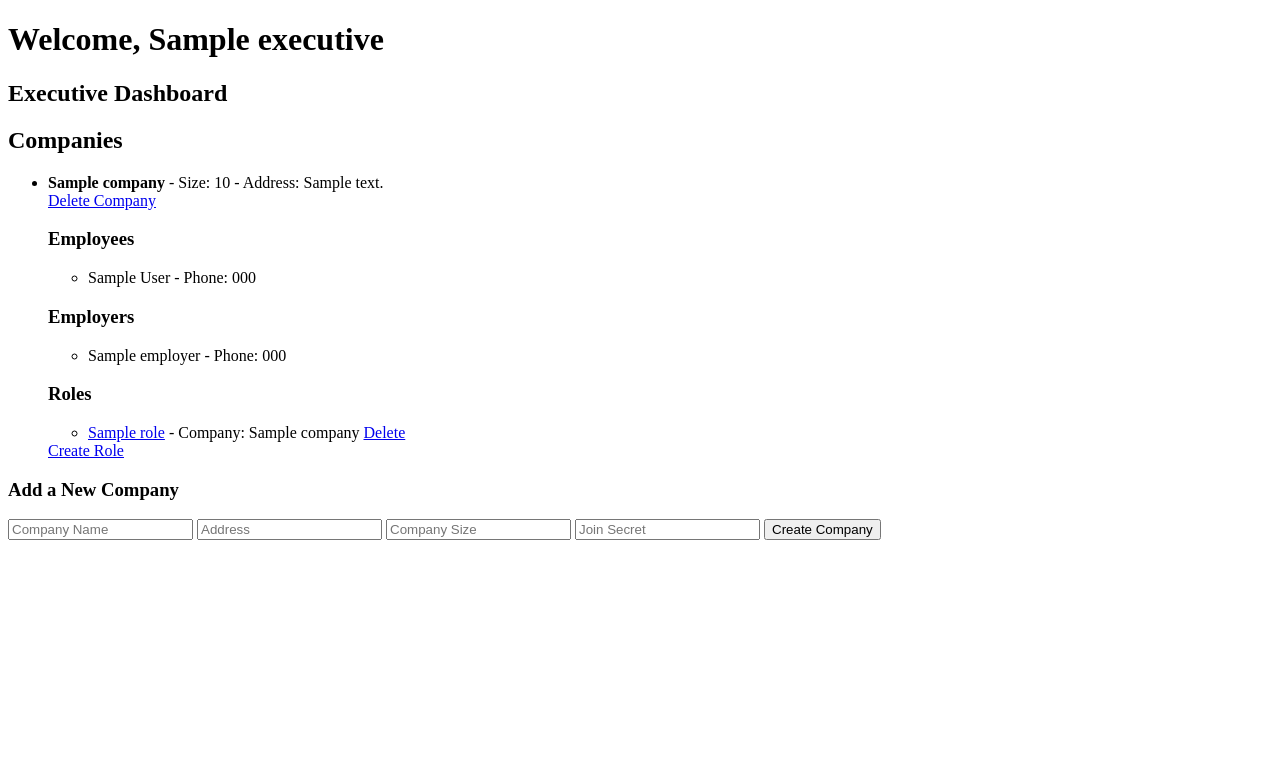
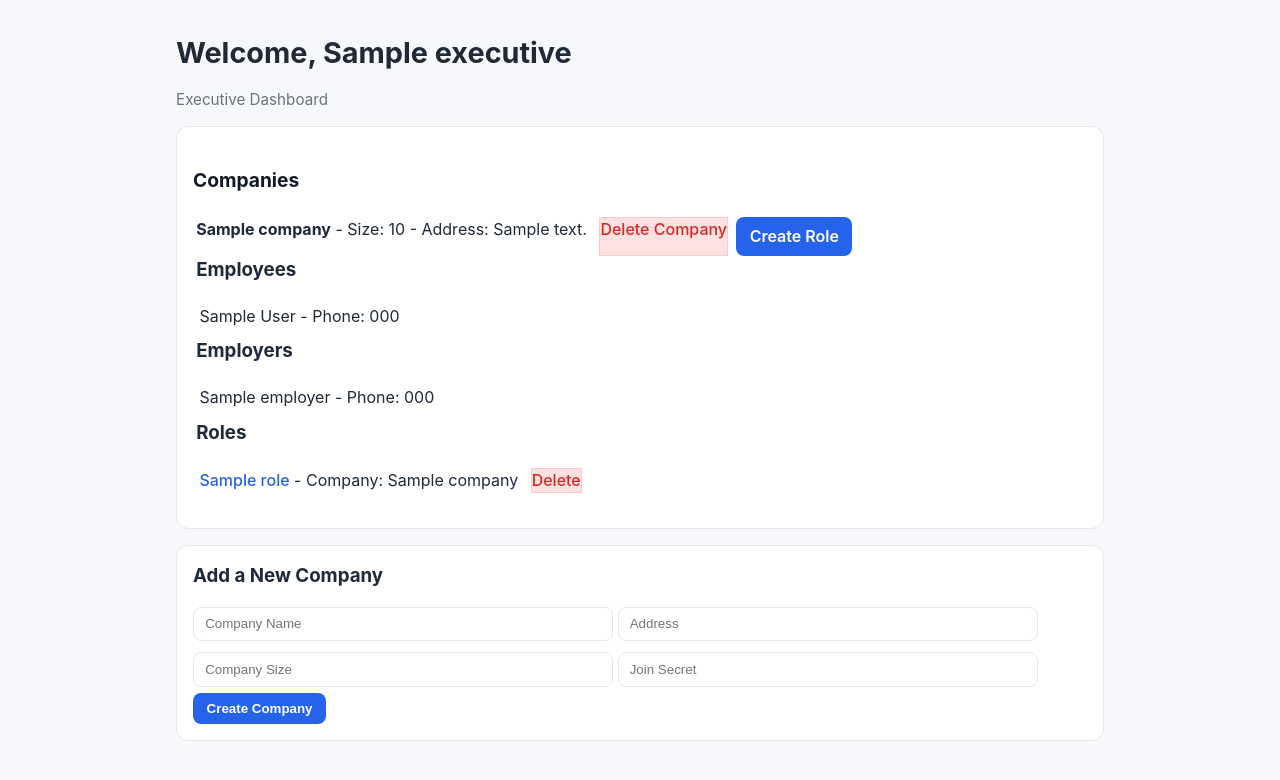
Before and after one commit to marmark88/HolisticMap, a Django app: page /executive/ in a window 1280 px wide. Shown: the top 780 px of the page. Run offline with Django 5.2, Linux system fonts and the light colour scheme; tables that the repository leaves empty hold one stand-in row (values such as "Sample post").

Commit message:
Added basic CSS to format html pages

```diff
--- /dev/null
+++ b/holisticmap/static/holisticmap/styles.css
@@ -0,0 +1,132 @@
+:root {
+  --bg: #f6f8fb;
+  --card: #ffffff;
+  --text: #1f2937;
+  --muted: #6b7280;
+  --border: #e5e7eb;
+  --primary: #2563eb;
+  --primary-hover: #1d4ed8;
+  --danger: #dc2626;
+}
+
+* {
+  box-sizing: border-box;
+}
+
+body {
+  margin: 0;
+  font-family: Inter, "Segoe UI", Arial, sans-serif;
+  background: var(--bg);
+  color: var(--text);
+  line-height: 1.45;
+}
+
+.container {
+  max-width: 960px;
+  margin: 2rem auto;
+  padding: 0 1rem;
+}
+
+h1,
+h2,
+h3 {
+  margin: 0 0 0.75rem;
+}
+
+h1 {
+  font-size: 1.8rem;
+}
+
+h2 {
+  margin-top: 1.5rem;
+  font-size: 1.2rem;
+  color: #111827;
+}
+
+.card {
+  background: var(--card);
+  border: 1px solid var(--border);
+  border-radius: 12px;
+  padding: 1rem;
+  margin-bottom: 1rem;
+}
+
+ul {
+  list-style: none;
+  padding: 0;
+  margin: 0.5rem 0 0;
+}
+
+li {
+  padding: 0.6rem 0.2rem;
+  border-bottom: 1px solid var(--border);
+}
+
+li:last-child {
+  border-bottom: none;
+}
+
+a {
+  color: var(--primary);
+  text-decoration: none;
+  font-weight: 500;
+}
+
+a:hover {
+  text-decoration: underline;
+}
+
+.btn,
+button {
+  display: inline-block;
+  border: none;
+  border-radius: 8px;
+  padding: 0.5rem 0.85rem;
+  background: var(--primary);
+  color: #ffffff;
+  font-weight: 600;
+  cursor: pointer;
+  text-decoration: none;
+}
+
+.btn:hover,
+button:hover {
+  background: var(--primary-hover);
+  text-decoration: none;
+}
+
+.btn-danger {
+  background: #fee2e2;
+  color: var(--danger);
+  border: 1px solid #fecaca;
+}
+
+.btn-danger:hover {
+  background: #fecaca;
+}
+
+input,
+textarea {
+  width: 100%;
+  max-width: 420px;
+  margin: 0.35rem 0;
+  padding: 0.55rem 0.7rem;
+  border: 1px solid var(--border);
+  border-radius: 8px;
+  background: #ffffff;
+}
+
+form {
+  margin-top: 0.75rem;
+}
+
+.muted {
+  color: var(--muted);
+  font-size: 0.95rem;
+}
+
+.inline-actions {
+  display: inline-flex;
+  gap: 0.5rem;
+  margin-left: 0.5rem;
+}
--- a/holisticmap/templates/executive_dashboard.html
+++ b/holisticmap/templates/executive_dashboard.html
@@ -1,30 +1,33 @@
 <!DOCTYPE html>
 <html lang="en">
 <head>
+    {% load static %}
     <title>Executive Dashboard - Holistic Map</title>
     <meta charset="UTF-8">
     <meta name="viewport" content="width=device-width, initial-scale=1.0">
+    <link rel="stylesheet" href="{% static 'holisticmap/styles.css' %}">
 </head>
 
 <body>
+    <main class="container">
         <h1>Welcome, {{ executive.name }}</h1>
-    <h2>Executive Dashboard</h2>
+        <p class="muted">Executive Dashboard</p>
 
+        <section class="card">
             <h2>Companies</h2>
             {% if companies %}
                 <ul>
                 {% for company in companies %}
                     <li>
                         <strong>{{ company.name }}</strong> - Size: {{ company.company_size }} - Address: {{ company.address }}
-                <br>
-
-                <!-- Delete company button -->
-                <a href="{% url 'delete_company' company.id %}"
+                        <span class="inline-actions">
+                            <a class="btn-danger" href="{% url 'delete_company' company.id %}"
                                onclick="return confirm('Are you sure you want to delete this company? This will delete all employees, employers, and roles associated with it.');">
                                Delete Company
                             </a>
+                            <a class="btn" href="{% url 'create_role' company.id %}">Create Role</a>
+                        </span>
 
-                <!-- Employees for this company -->
                         <h3>Employees</h3>
                         {% if company.employee_set.exists %}
                             <ul>
@@ -33,10 +36,9 @@
                             {% endfor %}
                             </ul>
                         {% else %}
-                    <p>No employees yet.</p>
+                            <p class="muted">No employees yet.</p>
                         {% endif %}
 
-                <!-- Employers for this company -->
                         <h3>Employers</h3>
                         {% if company.employer_set.exists %}
                             <ul>
@@ -45,41 +47,36 @@
                             {% endfor %}
                             </ul>
                         {% else %}
-                    <p>No employers yet.</p>
+                            <p class="muted">No employers yet.</p>
                         {% endif %}
 
-                <!-- Roles for this company -->
                         <h3>Roles</h3>
                         {% if company.role_set.exists %}
                             <ul>
                             {% for role in company.role_set.all %}
                                 <li>
-                            <!-- Make role clickable -->
-                            <a href="{% url 'role_detail' role.id %}">{{ role.title }}</a>
-                            - Company: {{ role.company.name }}
-
-                            <!-- Delete Role button -->
-                            <a href="{% url 'delete_role' role.id %}"
+                                    <a href="{% url 'role_detail' role.id %}">{{ role.title }}</a> - Company: {{ role.company.name }}
+                                    <span class="inline-actions">
+                                        <a class="btn-danger" href="{% url 'delete_role' role.id %}"
                                            onclick="return confirm('Are you sure you want to delete this role?');">
                                             Delete
                                         </a>
+                                    </span>
                                 </li>
                             {% endfor %}
                             </ul>
                         {% else %}
-                    <p>No open roles yet.</p>
+                            <p class="muted">No open roles yet.</p>
                         {% endif %}
-                <!-- Create role button for this company -->
-                <a href="{% url 'create_role' company.id %}">Create Role</a>
-                <br>
                     </li>
                 {% endfor %}
                 </ul>
             {% else %}
-        <p>You have no companies assigned yet.</p>
+                <p class="muted">You have no companies assigned yet.</p>
             {% endif %}
+        </section>
 
-    <!-- Form to add a new company -->
+        <section class="card">
             <h3>Add a New Company</h3>
             <form method="post" action="{% url 'create_company' %}">
                 {% csrf_token %}
@@ -89,6 +86,8 @@
                 <input type="text" name="join_secret" placeholder="Join Secret" required>
                 <button type="submit">Create Company</button>
             </form>
+        </section>
+    </main>
 
 </body>
 </html>
```
Also changed, not shown: holisticmap/templates/create_role.html (+18 -13 lines), holisticmap/templates/employee_dashboard.html (+16 -7 lines), holisticmap/templates/employer_dashboard.html (+17 -10 lines), holisticmap/templates/index.html (+10 -5 lines), holisticmap/templates/role_detail.html (+27 -28 lines). Lines whose indentation alone changed are shown as unchanged.
